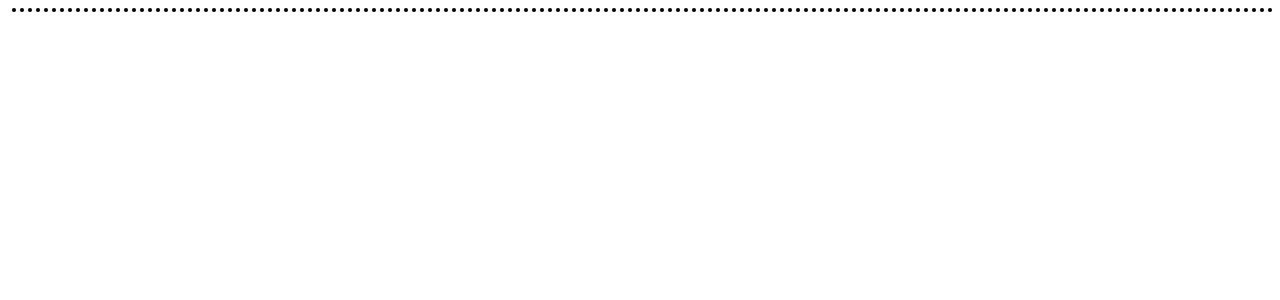
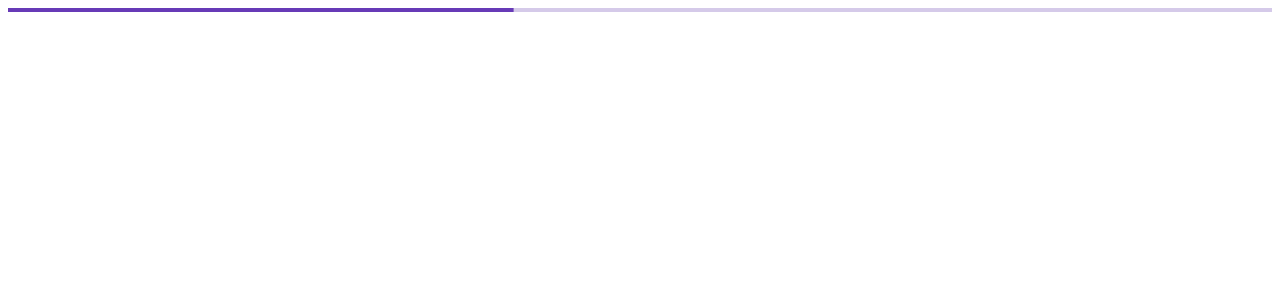
Before and after one commit to leblancdavid/MaterialReskin, an Angular app in the folder reskin-test-app/: page / in a window 1280 px wide. Shown: the top 300 px of the page. Built offline with nearby package versions, Linux system fonts and the light colour scheme.

Commit message:
Fixed the material theming issue

```diff
--- a/reskin-test-app/src/app/checkboxes/checkboxes.module.ts
+++ b/reskin-test-app/src/app/checkboxes/checkboxes.module.ts
@@ -3,13 +3,11 @@ import { CommonModule } from '@angular/common';
 import { CheckboxComponent } from './checkbox/checkbox.component';
 import { MatCheckboxModule } from '@angular/material/checkbox';
 import { ThemingModule } from '../theming/theming.module';
-import {MatProgressBarModule} from '@angular/material/progress-bar';
 
 @NgModule({
   imports: [
     CommonModule,
     MatCheckboxModule,
-    MatProgressBarModule,
     ThemingModule
   ],
   declarations: [CheckboxComponent],
--- a/reskin-test-app/src/sass/styles.scss
+++ b/reskin-test-app/src/sass/styles.scss
@@ -1,4 +1,5 @@
 // src/sass/styles.scss
+@import '~@angular/material/prebuilt-themes/deeppurple-amber.css';
 
 @import './variables';
 @import './mixins';
```
Also changed, not shown: reskin-test-app/.angular-cli.json.
